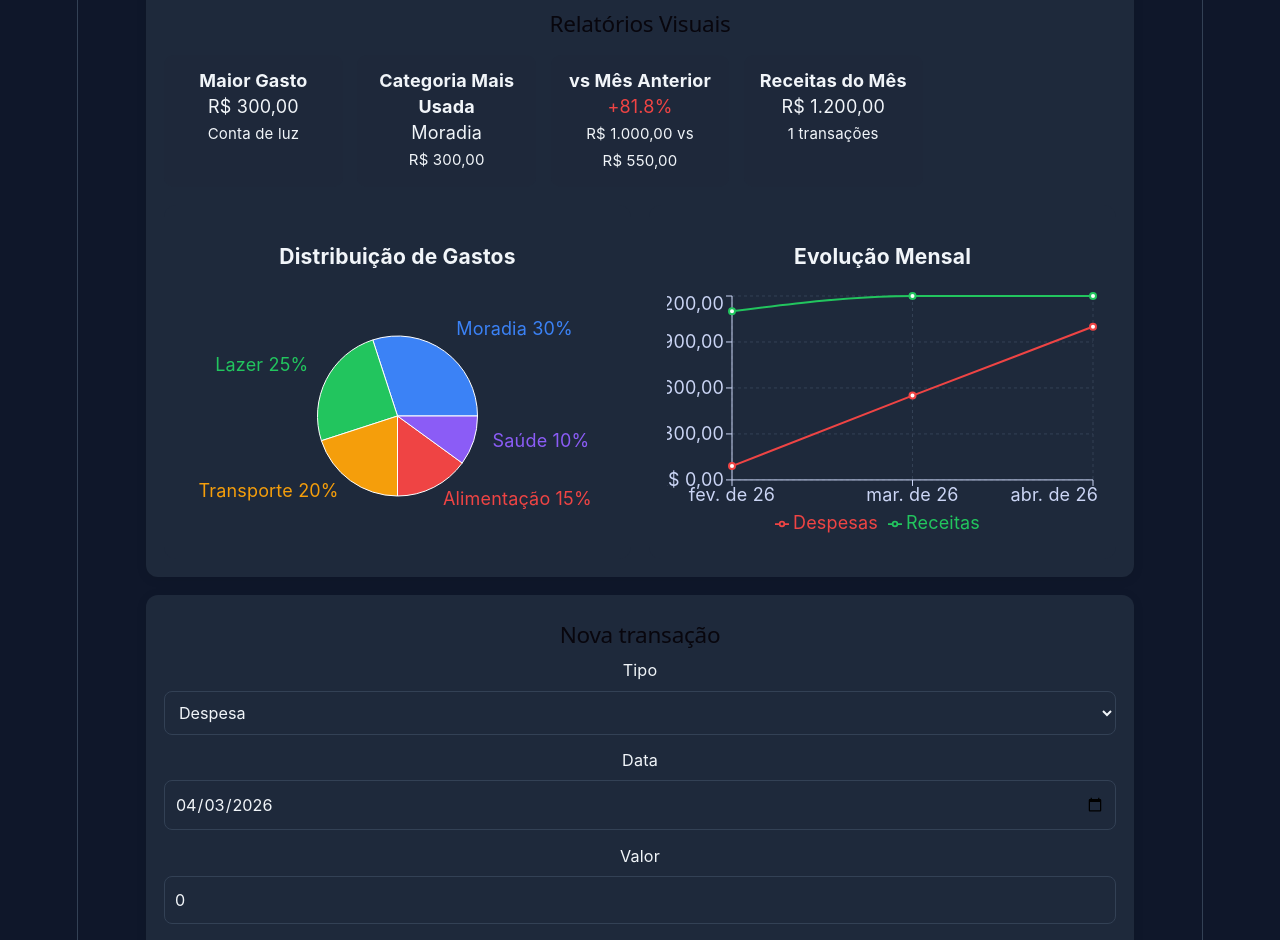
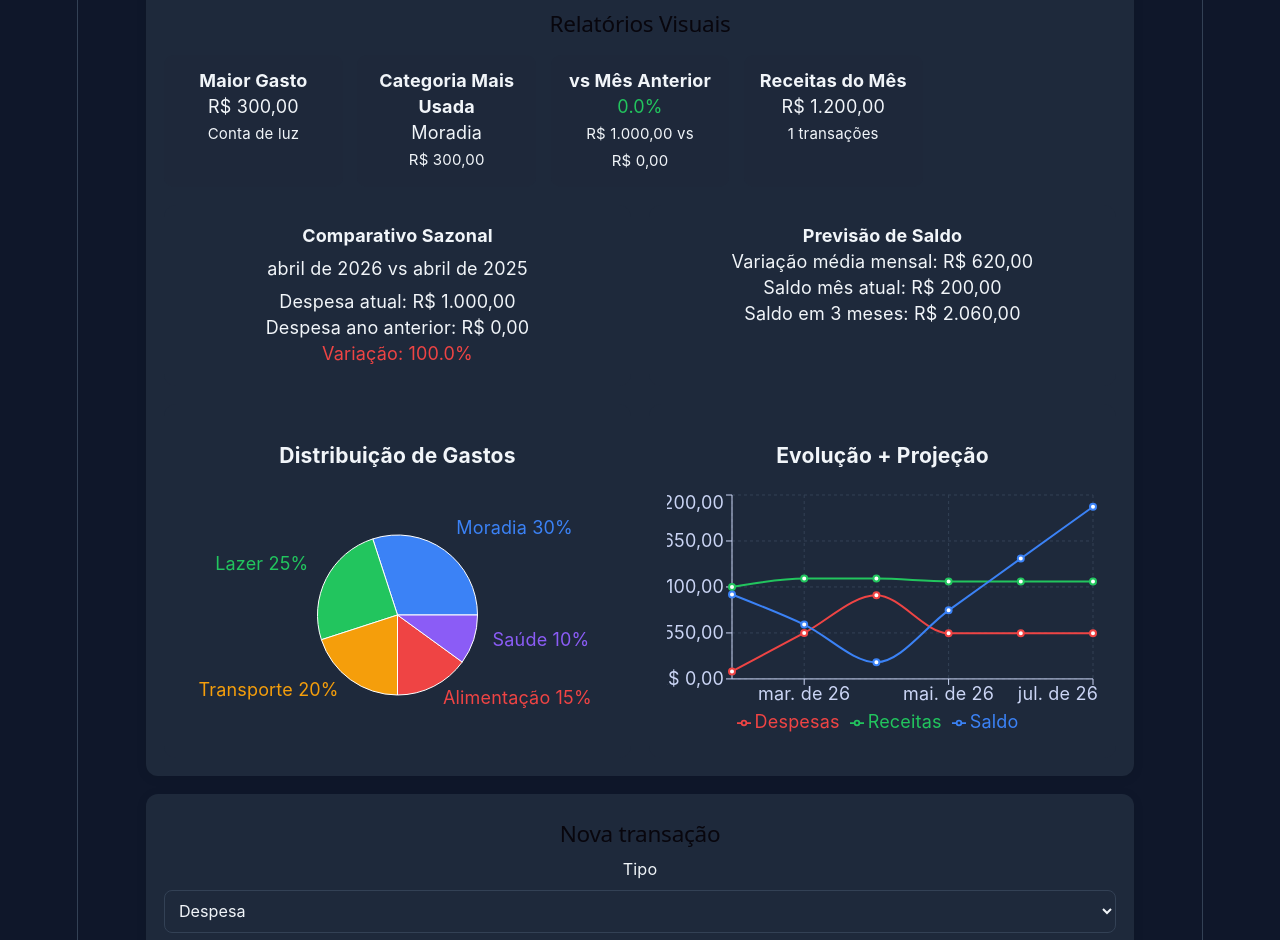
Before and after one commit to mhredbluz/financy, a React (Vite) app: page / in a window 1280 px wide. Shown: the part 1480-2420 px from the top of the page. Built offline with nearby package versions, Linux system fonts and the light colour scheme.

Commit message:
Análises Preditivas

```diff
--- a/src/components/VisualReports.tsx
+++ b/src/components/VisualReports.tsx
@@ -7,12 +7,103 @@ interface VisualReportsProps {
   formatCurrency: (value: number) => string
 }
 
+const parseMonth = (month: string) => new Date(`${month}-01`)
+
+const monthId = (date: Date) => `${date.getFullYear().toString().padStart(4, '0')}-${(date.getMonth() + 1).toString().padStart(2, '0')}`
+
+const addMonths = (month: string, offset: number) => {
+  const date = parseMonth(month)
+  date.setMonth(date.getMonth() + offset)
+  return monthId(date)
+}
+
 export default function VisualReports({ transactions, selectedMonth, formatCurrency }: VisualReportsProps) {
-  // Dados para gráfico de pizza (distribuição de gastos por categoria)
+  const monthlyMap: Record<string, { income: number; expense: number; balance: number }> = {}
+
+  transactions.forEach((tx) => {
+    const month = tx.date.slice(0, 7)
+    if (!monthlyMap[month]) monthlyMap[month] = { income: 0, expense: 0, balance: 0 }
+    if (tx.type === 'income') {
+      monthlyMap[month].income += tx.amount
+      monthlyMap[month].balance += tx.amount
+    } else {
+      monthlyMap[month].expense += tx.amount
+      monthlyMap[month].balance -= tx.amount
+    }
+  })
+
+  const sortedMonths = Object.keys(monthlyMap).sort()
+
+  const monthlyData = sortedMonths.map((m) => ({
+    month: m,
+    income: monthlyMap[m].income,
+    expense: monthlyMap[m].expense,
+    balance: monthlyMap[m].balance,
+  }))
+
+  const last12Months = sortedMonths.slice(-12)
+
+  const selectedData = monthlyMap[selectedMonth] || { income: 0, expense: 0, balance: 0 }
+
+  const sameMonthLastYear = addMonths(selectedMonth, -12)
+  const sameLastYearData = monthlyMap[sameMonthLastYear] || { income: 0, expense: 0, balance: 0 }
+
+  const expenseSeasonChange = sameLastYearData.expense > 0
+    ? ((selectedData.expense - sameLastYearData.expense) / sameLastYearData.expense) * 100
+    : selectedData.expense > 0 ? 100 : 0
+
+  // Projeção simples: média dos últimos 6 meses
+  const last6 = sortedMonths.slice(-6)
+  const historical = last6.map((m) => monthlyMap[m])
+
+  const averageIncome = historical.reduce((sum, curr) => sum + curr.income, 0) / Math.max(1, historical.length)
+  const averageExpense = historical.reduce((sum, curr) => sum + curr.expense, 0) / Math.max(1, historical.length)
+  const averageBalanceChange = averageIncome - averageExpense
+
+  const forecastMonths = [1, 2, 3].map((offset) => {
+    const month = addMonths(selectedMonth, offset)
+    return {
+      month,
+      income: averageIncome,
+      expense: averageExpense,
+      balance: selectedData.balance + averageBalanceChange * offset,
+    }
+  })
+
+  const forecastData = [...monthlyData.slice(-6), ...forecastMonths]
+
+  // Alertas de tendência por categoria
+  const categoryMonth: Record<string, Record<string, number>> = {}
+  transactions
+    .filter((tx) => tx.type === 'expense')
+    .forEach((tx) => {
+      const month = tx.date.slice(0, 7)
+      if (!categoryMonth[tx.category]) categoryMonth[tx.category] = {}
+      categoryMonth[tx.category][month] = (categoryMonth[tx.category][month] || 0) + tx.amount
+    })
+
+  const trendMessages: string[] = []
+  const trendMonthsRecent = [addMonths(selectedMonth, -2), addMonths(selectedMonth, -1), selectedMonth]
+  const trendMonthsPrevious = [addMonths(selectedMonth, -5), addMonths(selectedMonth, -4), addMonths(selectedMonth, -3)]
+
+  Object.entries(categoryMonth).forEach(([category, monthValues]) => {
+    const recent = trendMonthsRecent.reduce((sum, m) => sum + (monthValues[m] || 0), 0)
+    const previous = trendMonthsPrevious.reduce((sum, m) => sum + (monthValues[m] || 0), 0)
+
+    if (previous > 0) {
+      const diff = ((recent - previous) / previous) * 100
+      if (diff >= 20) {
+        trendMessages.push(`📈 Seus gastos com ${category} aumentaram ${diff.toFixed(0)}% nos últimos 3 meses.`)
+      } else if (diff <= -20) {
+        trendMessages.push(`📉 Seus gastos com ${category} diminuíram ${Math.abs(diff).toFixed(0)}% nos últimos 3 meses.`)
+      }
+    }
+  })
+
   const categoryData = transactions
-    .filter(tx => tx.type === 'expense' && tx.date.startsWith(selectedMonth))
+    .filter((tx) => tx.type === 'expense' && tx.date.startsWith(selectedMonth))
     .reduce((acc, tx) => {
-      const existing = acc.find(item => item.category === tx.category)
+      const existing = acc.find((item) => item.category === tx.category)
       if (existing) {
         existing.value += tx.amount
       } else {
@@ -22,63 +113,35 @@ export default function VisualReports({ transactions, selectedMonth, formatCurre
     }, [] as { category: string; value: number }[])
     .sort((a, b) => b.value - a.value)
 
-  // Cores para o gráfico de pizza
   const COLORS = ['#3B82F6', '#22C55E', '#F59E0B', '#EF4444', '#8B5CF6', '#06B6D4', '#84CC16', '#F97316']
 
-  // Dados para gráfico de linha (evolução mensal)
-  const monthlyData = transactions.reduce((acc, tx) => {
-    const month = tx.date.slice(0, 7) // YYYY-MM
-    const existing = acc.find(item => item.month === month)
-    if (existing) {
-      if (tx.type === 'income') {
-        existing.income += tx.amount
-      } else {
-        existing.expense += tx.amount
-      }
-    } else {
-      acc.push({
-        month,
-        income: tx.type === 'income' ? tx.amount : 0,
-        expense: tx.type === 'expense' ? tx.amount : 0,
-        balance: tx.type === 'income' ? tx.amount : -tx.amount
-      })
-    }
-    return acc
-  }, [] as { month: string; income: number; expense: number; balance: number }[])
-    .sort((a, b) => a.month.localeCompare(b.month))
-    .slice(-6) // Últimos 6 meses
+  const currentMonthTxs = transactions.filter((tx) => tx.date.startsWith(selectedMonth))
+  const expenses = currentMonthTxs.filter((tx) => tx.type === 'expense')
+  const incomes = currentMonthTxs.filter((tx) => tx.type === 'income')
 
-  // Métricas rápidas
-  const currentMonthTxs = transactions.filter(tx => tx.date.startsWith(selectedMonth))
-  const expenses = currentMonthTxs.filter(tx => tx.type === 'expense')
-  const incomes = currentMonthTxs.filter(tx => tx.type === 'income')
-
-  const topExpense = expenses.reduce((max, tx) => tx.amount > max.amount ? tx : max, expenses[0] || { amount: 0 })
+  const topExpense = expenses.reduce((max, tx) => (tx.amount > max.amount ? tx : max), expenses[0] || { amount: 0 })
   const topCategory = expenses.reduce((acc, tx) => {
     acc[tx.category] = (acc[tx.category] || 0) + tx.amount
     return acc
   }, {} as Record<string, number>)
 
   const mostUsedCategory = Object.entries(topCategory).reduce((max, [cat, amount]) =>
-    amount > (topCategory[max[0]] || 0) ? [cat, amount] : max, ['', 0]
-  )
+    amount > (topCategory[max[0]] || 0) ? [cat, amount] : max,
+  ['', 0])
 
-  // Comparativo com mês anterior
-  const prevMonth = new Date(selectedMonth + '-01')
-  prevMonth.setMonth(prevMonth.getMonth() - 1)
-  const prevMonthStr = prevMonth.toISOString().slice(0, 7)
+  const prevMonthDate = parseMonth(`${selectedMonth}-01`)
+  prevMonthDate.setMonth(prevMonthDate.getMonth() - 1)
+  const prevMonthStr = monthId(prevMonthDate)
 
-  const prevMonthTxs = transactions.filter(tx => tx.date.startsWith(prevMonthStr))
-  const prevExpenses = prevMonthTxs.filter(tx => tx.type === 'expense').reduce((sum, tx) => sum + tx.amount, 0)
+  const prevMonthTxs = transactions.filter((tx) => tx.date.startsWith(prevMonthStr))
+  const prevExpenses = prevMonthTxs.filter((tx) => tx.type === 'expense').reduce((sum, tx) => sum + tx.amount, 0)
   const currentExpenses = expenses.reduce((sum, tx) => sum + tx.amount, 0)
-
   const expenseChange = prevExpenses > 0 ? ((currentExpenses - prevExpenses) / prevExpenses) * 100 : 0
 
   return (
     <section className="budget-card">
       <h2>Relatórios Visuais</h2>
 
-      {/* Métricas Rápidas */}
       <div className="summary-grid">
         <div>
           <strong>Maior Gasto</strong>
@@ -104,9 +167,34 @@ export default function VisualReports({ transactions, selectedMonth, formatCurre
         </div>
       </div>
 
-      {/* Gráficos */}
+      <div style={{ marginTop: '1rem', marginBottom: '1rem', display: 'grid', gap: '1rem', gridTemplateColumns: 'repeat(auto-fit, minmax(220px, 1fr))' }}>
+        <div style={{ background: 'var(--surface)', borderRadius: '12px', padding: '1rem' }}>
+          <strong>Comparativo Sazonal</strong>
+          <p style={{ margin: '0.4rem 0' }}>{new Date(`${selectedMonth}-01`).toLocaleDateString('pt-BR', { month: 'long', year: 'numeric' })} vs {new Date(`${sameMonthLastYear}-01`).toLocaleDateString('pt-BR', { month: 'long', year: 'numeric' })}</p>
+          <p>Despesa atual: {formatCurrency(selectedData.expense)}</p>
+          <p>Despesa ano anterior: {formatCurrency(sameLastYearData.expense)}</p>
+          <p style={{ color: expenseSeasonChange > 0 ? 'var(--danger)' : 'var(--success)' }}>Variação: {expenseSeasonChange.toFixed(1)}%</p>
+        </div>
+        <div style={{ background: 'var(--surface)', borderRadius: '12px', padding: '1rem' }}>
+          <strong>Previsão de Saldo</strong>
+          <p>Variação média mensal: {formatCurrency(averageBalanceChange)}</p>
+          <p>Saldo mês atual: {formatCurrency(selectedData.balance)}</p>
+          <p>Saldo em 3 meses: {formatCurrency(selectedData.balance + averageBalanceChange * 3)}</p>
+        </div>
+      </div>
+
+      {trendMessages.length > 0 && (
+        <div style={{ marginBottom: '1rem', background: 'rgba(30, 41, 59, 0.45)', borderRadius: '12px', padding: '1rem' }}>
+          <strong>Alertas de Tendência</strong>
+          <ul style={{ marginTop: '0.5rem', paddingLeft: '1rem' }}>
+            {trendMessages.slice(0, 5).map((message, index) => (
+              <li key={index}>{message}</li>
+            ))}
+          </ul>
+        </div>
+      )}
+
       <div style={{ display: 'grid', gridTemplateColumns: '1fr 1fr', gap: '1rem', marginTop: '1rem' }}>
-        {/* Gráfico de Pizza */}
         <div style={{ background: 'var(--surface)', padding: '1rem', borderRadius: '12px' }}>
           <h3>Distribuição de Gastos</h3>
           {categoryData.length > 0 ? (
@@ -135,29 +223,23 @@ export default function VisualReports({ transactions, selectedMonth, formatCurre
           )}
         </div>
 
-        {/* Gráfico de Linha */}
         <div style={{ background: 'var(--surface)', padding: '1rem', borderRadius: '12px' }}>
-          <h3>Evolução Mensal</h3>
-          {monthlyData.length > 0 ? (
+          <h3>Evolução + Projeção</h3>
+          {forecastData.length > 0 ? (
             <ResponsiveContainer width="100%" height={250}>
-              <LineChart data={monthlyData}>
+              <LineChart data={forecastData}>
                 <CartesianGrid strokeDasharray="3 3" stroke="var(--border)" />
-                <XAxis
-                  dataKey="month"
-                  stroke="var(--text-medium)"
-                  tickFormatter={(value) => new Date(value + '-01').toLocaleDateString('pt-BR', { month: 'short', year: '2-digit' })}
-                />
+                <XAxis dataKey="month" stroke="var(--text-medium)" tickFormatter={(value) => new Date(value + '-01').toLocaleDateString('pt-BR', { month: 'short', year: '2-digit' })} />
                 <YAxis stroke="var(--text-medium)" tickFormatter={(value) => formatCurrency(value)} />
-                <Tooltip
-                  labelFormatter={(value) => new Date(value + '-01').toLocaleDateString('pt-BR', { month: 'long', year: 'numeric' })}
-                />
+                <Tooltip labelFormatter={(value) => new Date(value + '-01').toLocaleDateString('pt-BR', { month: 'long', year: 'numeric' })} />
                 <Legend />
                 <Line type="monotone" dataKey="income" stroke="#22C55E" strokeWidth={2} name="Receitas" />
                 <Line type="monotone" dataKey="expense" stroke="#EF4444" strokeWidth={2} name="Despesas" />
+                <Line type="monotone" dataKey="balance" stroke="#3B82F6" strokeWidth={2} name="Saldo" />
               </LineChart>
             </ResponsiveContainer>
           ) : (
-            <p style={{ textAlign: 'center', color: 'var(--text-weak)' }}>Dados insuficientes</p>
+            <p style={{ textAlign: 'center', color: 'var(--text-weak)' }}>Dados insuficientes para projeção</p>
           )}
         </div>
       </div>
```
